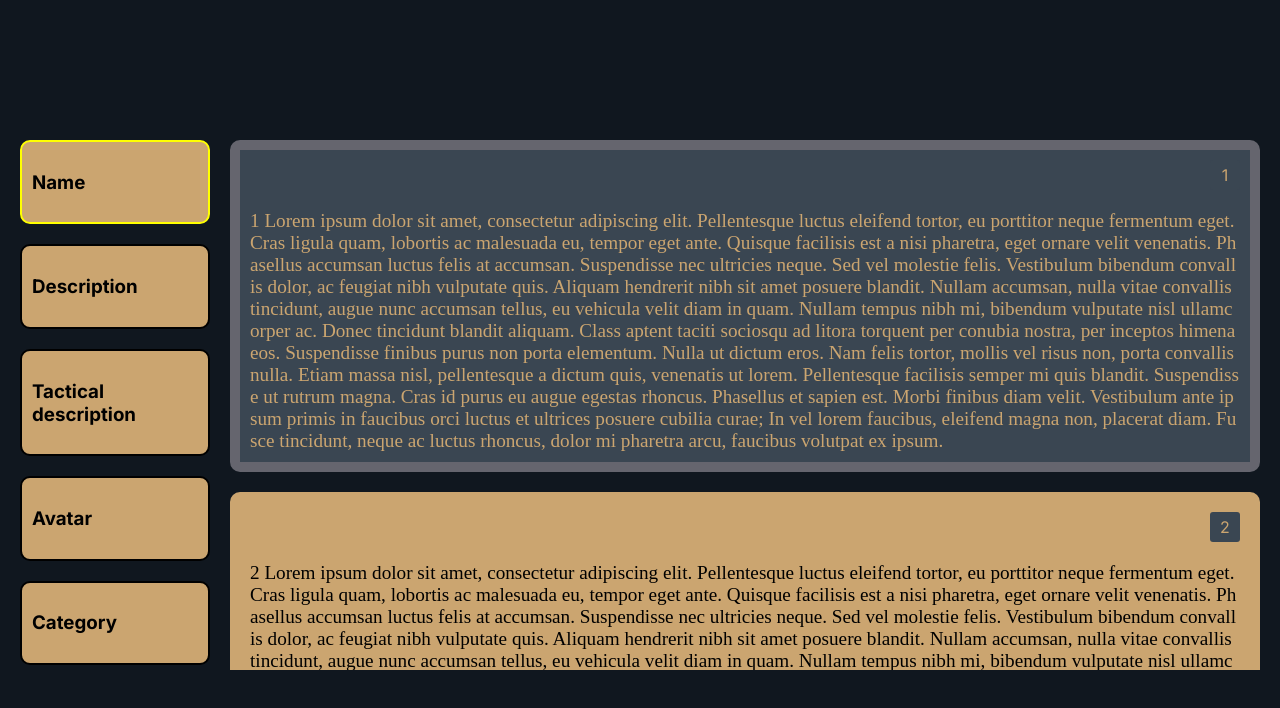
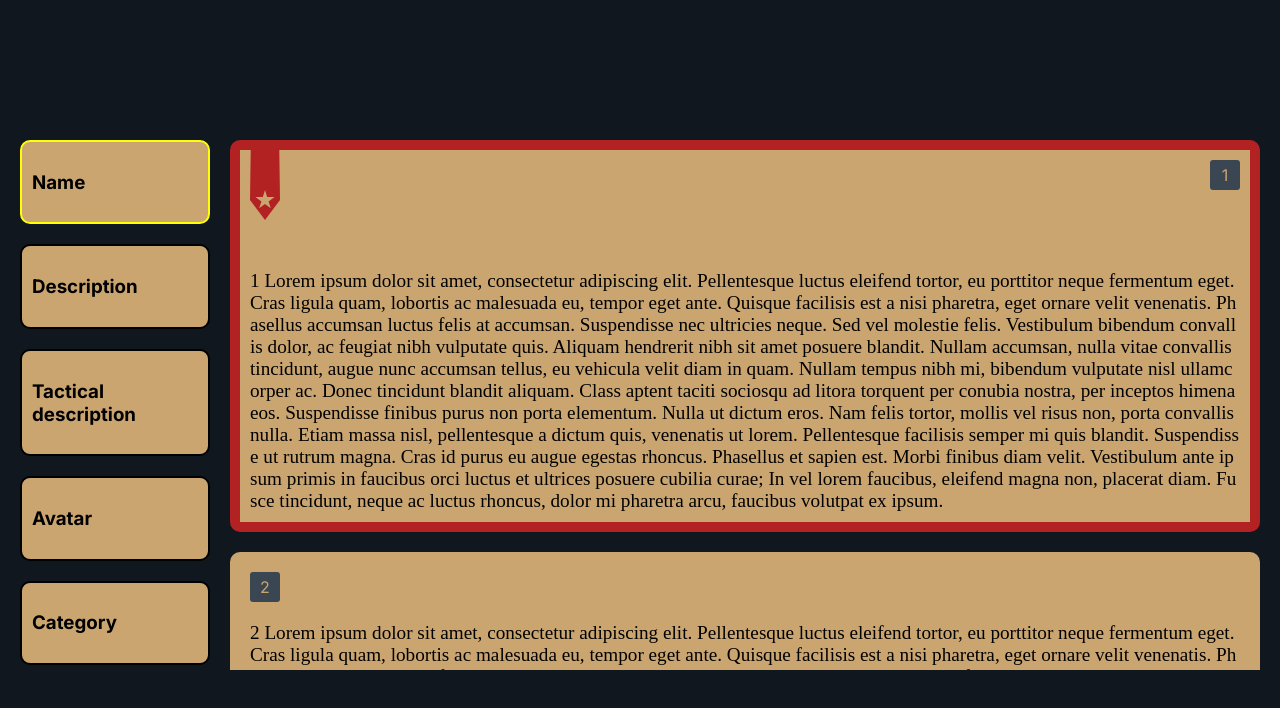
Before and after one commit to WilhelmWesser/beastiarium, a Next.js app in the folder frontend/: page /beasts/add/1 in a window 1280 px wide. Shown: the top 708 px of the page. Built offline with nearby package versions, Linux system fonts and the light colour scheme; a web font is replaced by a local one.

Commit message:
BSTRM8: improved selected field value variant styling

```diff
--- a/frontend/src/app/beasts/add/[id]/components/field-name-item/styles.module.scss
+++ b/frontend/src/app/beasts/add/[id]/components/field-name-item/styles.module.scss
@@ -1,3 +1,5 @@
+@import '../../../../../variables';
+
 .fieldNameItem {
   display: flex;
   background: #cba570;
@@ -9,5 +11,5 @@
 }
 
 .selectedFieldNameItem {
-  border-color: yellow;
+  border-color: $main-yellow-color;
 }
--- /dev/null
+++ b/frontend/src/app/beasts/add/[id]/components/field-value-item/components/components.ts
@@ -0,0 +1 @@
+export { SelectionFlag } from './selection-flag/selection-flag'
--- /dev/null
+++ b/frontend/src/app/beasts/add/[id]/components/field-value-item/components/selection-flag/selection-flag.tsx
@@ -0,0 +1,13 @@
+import { FC } from "react";
+
+import styles from './styles.module.scss'
+
+const SelectionFlag: FC = () => (
+  <div className={styles.selectionFlag}>
+    <div className={styles.star}></div>
+  </div>
+)
+
+export {
+  SelectionFlag
+}
--- /dev/null
+++ b/frontend/src/app/beasts/add/[id]/components/field-value-item/components/selection-flag/styles.module.scss
@@ -0,0 +1,19 @@
+@import '../../../../../../../variables';
+
+.selectionFlag {
+  display: flex;
+  justify-content: center;
+  align-items: flex-end;
+  width: 30px;
+  height: 100px;
+  background: $main-red-color;
+  clip-path: polygon(50% -1000%, 100% 50%, 50% 70%, 0% 50%);
+}
+
+.star {
+  background: $main-body-color;
+  width: 20px;
+  height: 20px;
+  margin-bottom: 40px;
+  clip-path: polygon(50% 0%, 61% 35%, 98% 35%, 68% 57%, 79% 91%, 50% 70%, 21% 91%, 32% 57%, 2% 35%, 39% 35%);
+}
--- a/frontend/src/app/beasts/add/[id]/components/field-value-item/field-value-item.tsx
+++ b/frontend/src/app/beasts/add/[id]/components/field-value-item/field-value-item.tsx
@@ -1,8 +1,9 @@
 import { FC } from "react";
 import { Icon } from "@/components/components";
+import { isLeadershipPosition } from "@/helpers/helpers";
+import { SelectionFlag } from "./components/components";
 
 import styles from './styles.module.scss'
-import { isLeadershipPosition } from "@/helpers/helpers";
 
 type Props = {
   content: string,
@@ -14,8 +15,8 @@ type Props = {
 const FieldValueItem: FC<Props> = ({content, onClick, position, isSelected}) => {
   const isPositionLeaderPosition = isLeadershipPosition(position)
 
-  return <div className={isSelected ? styles.fieldValueItemSelected : styles.fieldValueItem} onClick={onClick}>
-    {isPositionLeaderPosition && <div className={styles.positionIconWrapper}><Icon icon={position}/></div>}
+  return <div className={isSelected ? styles.selectedFieldValueItem : styles.fieldValueItem} onClick={onClick}>
+    <div className={styles.fieldValueUpperSection}>{isSelected && <SelectionFlag/>}  {isPositionLeaderPosition && <div className={styles.topPadding}><Icon icon={position}/></div>}</div>
     <p className={styles.fieldValueItemContent}>{content}</p>
   </div>
 }
--- a/frontend/src/app/beasts/add/[id]/components/field-value-item/styles.module.scss
+++ b/frontend/src/app/beasts/add/[id]/components/field-value-item/styles.module.scss
@@ -14,23 +14,26 @@
   border: solid 10px #cba570;
 }
 
-.fieldValueItemSelected {
+.selectedFieldValueItem {
   @extend %field-value;
-  color: $main-body-color;
-  background: $main-grey-color;
-  border: solid 10px $minor-grey-color;
+  background: #cba570;
+  border: solid 10px $main-red-color;
 }
 
 .voted {
   border-color: red;
 }
 
-.positionIconWrapper {
+.fieldValueUpperSection {
   width: 100%;
   display: flex;
-  justify-content: flex-end;
-  float: right;
-  padding: 10px;
+  justify-content: space-between;
+  align-items: flex-start;
+  padding: 0 10px 10px 10px;
+}
+
+.topPadding {
+  padding-top: 10px;
 }
 
 .fieldValueItemContent {
--- a/frontend/src/app/variables.scss
+++ b/frontend/src/app/variables.scss
@@ -2,3 +2,7 @@ $main-grey-color: #3a4652;
 $minor-grey-color: #65656e;
 
 $main-body-color: #cba570;
+
+$main-red-color: firebrick;
+
+$main-yellow-color: yellow;
```
